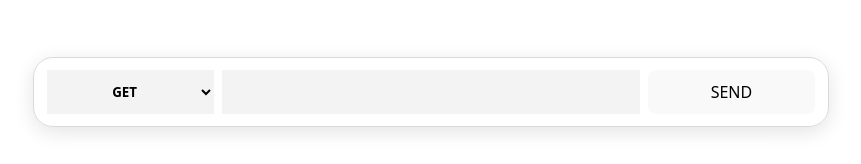
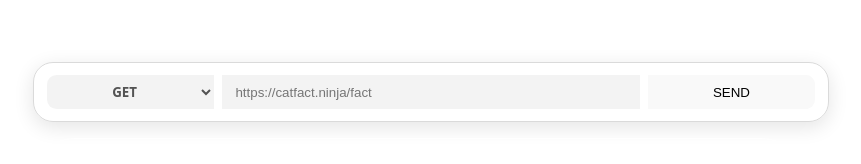
Before and after one commit to Auston-Mtabane/API_Tester, a React (Vite) app: page / in a window 1280 px wide. Shown: the part 210-374 px from the top of the page, without its empty margins (209-1070 px from the left). Built offline with nearby package versions, Linux system fonts and the light colour scheme.

Commit message:
colors for HTTP methods

```diff
--- a/src/components/Request.tsx
+++ b/src/components/Request.tsx
@@ -9,7 +9,8 @@
             <option value="DELETE" id="DELETE">DELETE</option>
           </select>
 
-          <input type="url" name="requestUrl" id="request-input" />
+          <input type="url" name="requestUrl" id="request-input" placeholder="https://catfact.ninja/fact
+" />
           <button type="submit">SEND</button>
         </form>
       </div>
--- a/src/styles/App.css
+++ b/src/styles/App.css
@@ -24,7 +24,7 @@
 }
 
 .rounded-div select {
-  color: black;
+  color: rgb(83, 83, 83);
   font-family: inherit;
 
   text-align: center;
@@ -33,11 +33,53 @@
   background-color: rgba(0, 0, 0, 0.046);
 
   padding: 0.5em;
+  border-top-left-radius: .7em;
+  border-bottom-left-radius: .7em;
+
 }
-.rounded-div input{
+
+.rounded-div input {
   background-color: rgba(0, 0, 0, 0.046);
+  color: rgb(83, 83, 83);
   border: none;
+  padding-inline: 1em;
 }
+
+.rounded-div button {
+
+  border: none;
+  border-top-right-radius: .7em;
+  border-bottom-right-radius: .7em;
+  transition: all 0.3s;
+}
+.rounded-div button:active{
+
+  transform: scale(0.95);
+
+}
+.rounded-div button:hover{
+
+  background-color: rgba(91, 112, 129, 0.82);
+
+}
+
+option{
+  font-weight: bolder;
+  background-color: #ffffff00;
+}
+#GET{
+  color: #4CAF50;
+}
+#POST{
+  color: #007BFF;
+}
+#PUT{
+  color: #FF7F50;
+}
+#DELETE{
+  color: #DC3545;
+}
+
 
 #meta-data {
   margin-top: 1em;
--- a/src/styles/index.css
+++ b/src/styles/index.css
@@ -40,24 +40,7 @@
 
 
 
-button {
-  border-radius: 8px;
-  border: 1px solid transparent;
-  padding: 0.6em 1.2em;
-  font-size: 1em;
-  font-weight: 500;
-  font-family: inherit;
-  background-color: #1a1a1a;
-  cursor: pointer;
-  transition: border-color 0.25s;
-}
-button:hover {
-  border-color: #646cff;
-}
-button:focus,
-button:focus-visible {
-  outline: 4px auto -webkit-focus-ring-color;
-}
+
 
 @media (prefers-color-scheme: light) {
   :root {
```
